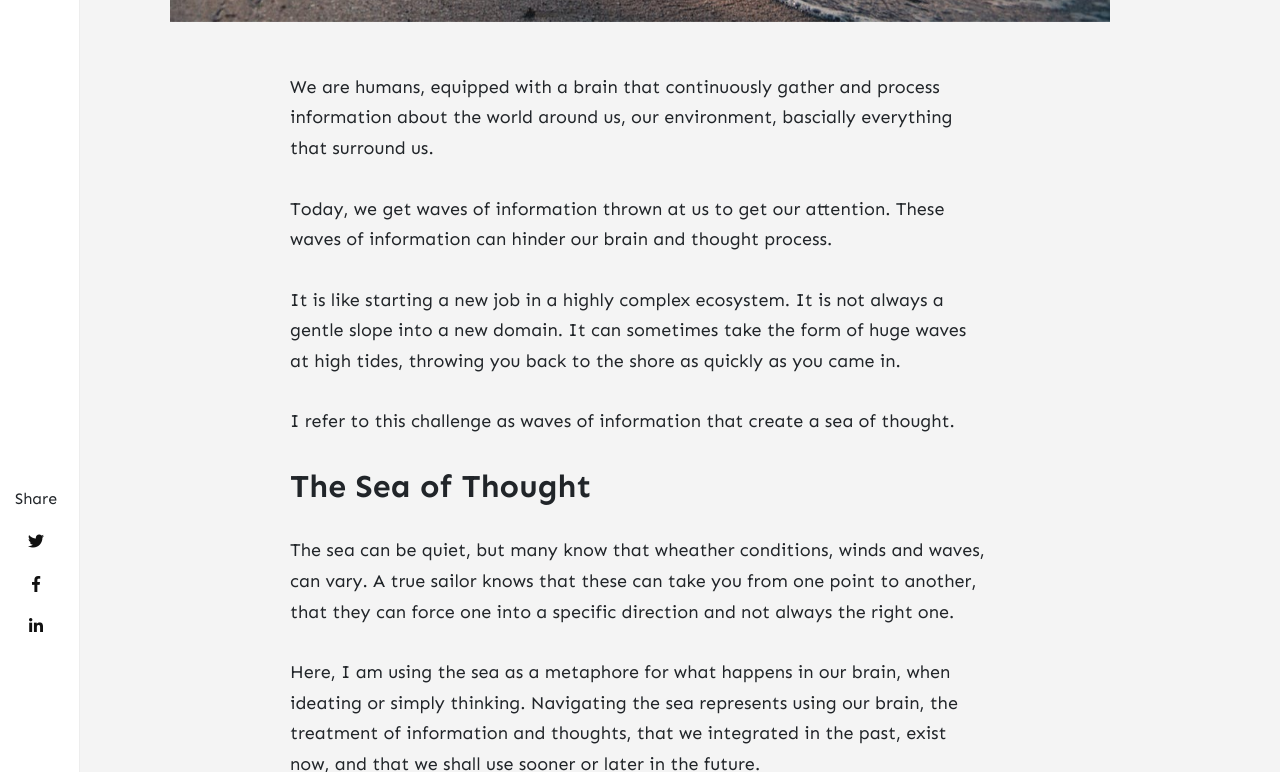
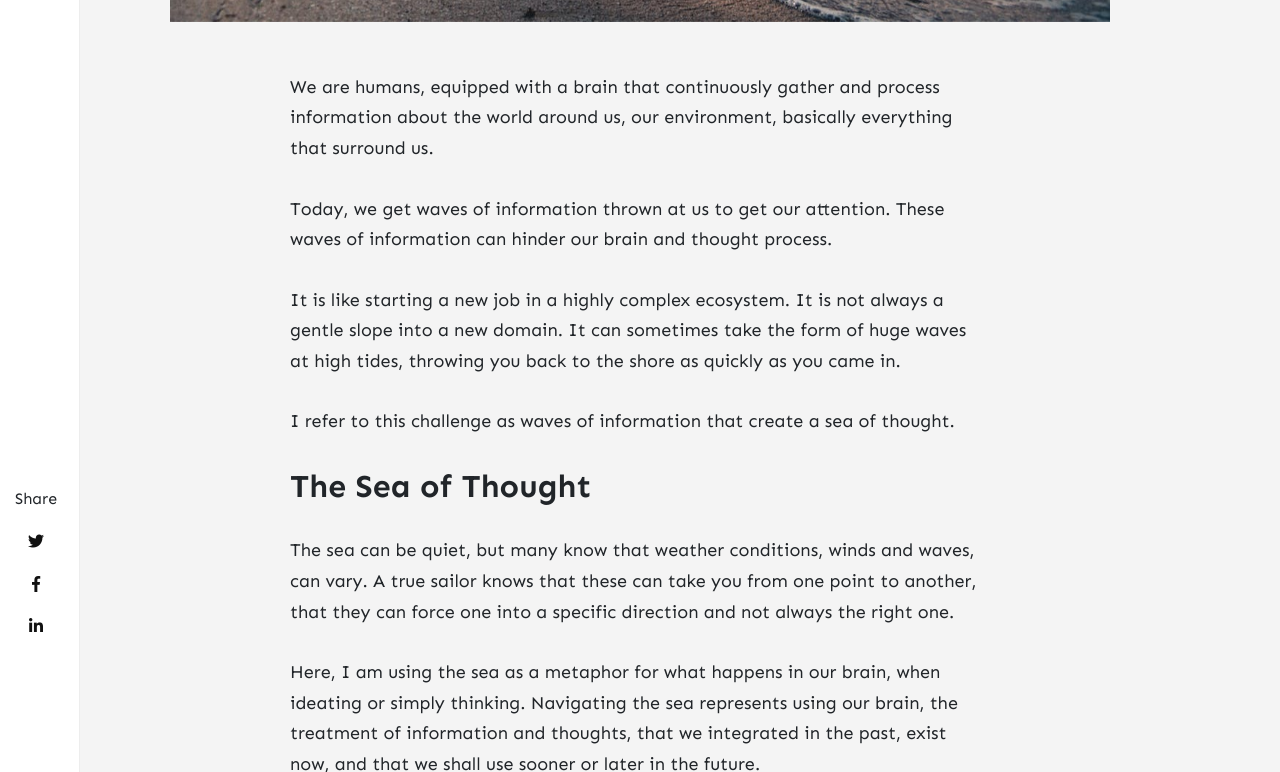
Before and after one commit to cogsea/cogsea.github.io, a Jekyll site: the page built from _posts/2023-12-15-sea-of-thought.md, in a window 1280 px wide and 1400 px high, scrolled down 854 px. Shown: the part 184-956 px from the top of the window. Built offline with Jekyll 4.4.1, drawn with Linux system fonts in a browser that asks for light colours; nearby versions of some CDN libraries; comment, search, counter and statistics services are not loaded.

```diff
--- a/_posts/2023-12-15-sea-of-thought.md
+++ b/_posts/2023-12-15-sea-of-thought.md
@@ -1,18 +1,22 @@
 ---
 layout: post
-title:  "Find Land in a Sea of Thought"
+title: Find Land in a Sea of Thought
 author: gaut
-categories: []
-tags: [ problem,syntropy,solution,thinking,entropy,]
+categories:
+tags:
+  - problem
+  - syntropy
+  - solution
+  - thinking
+  - entropy
 beforetoc: ""
-description: "Find land in a sear of thoughts"
+description: Find land in a sea of thoughts
 toc: false
 image: assets/images/land-in-sea.jpg
-# rating: 4.5
 comments: false
 ---
 
-We are humans, equipped with a brain that continuously gather and process information about the world around us, our environment, bascially everything that surround us.
+We are humans, equipped with a brain that continuously gather and process information about the world around us, our environment, basically everything that surround us.
 
 Today, we get waves of information thrown at us to get our attention. These waves of information can hinder our brain and thought process.
 
@@ -22,9 +26,9 @@ I refer to this challenge as waves of information that create a sea of thought.
 
 ## The Sea of Thought
 
-The sea can be quiet, but many know that wheather conditions, winds and waves, can vary. A true sailor knows that these can take you from one point to another, that they can force one into a specific direction and not always the right one.
+The sea can be quiet, but many know that weather conditions, winds and waves, can vary. A true sailor knows that these can take you from one point to another, that they can force one into a specific direction and not always the right one.
 
-Here, I am using the sea as a metaphore for what happens in our brain, when ideating or simply thinking. Navigating the sea represents using our brain, the treatment of information and thoughts, that we integrated in the past, exist now, and that we shall use sooner or later in the future.
+Here, I am using the sea as a metaphor for what happens in our brain, when ideating or simply thinking. Navigating the sea represents using our brain, the treatment of information and thoughts, that we integrated in the past, exist now, and that we shall use sooner or later in the future.
 
 The end goal of a thinking process, or when navigating the sea, is to find land. Find that idea, connection, or simply information that one might look for.
 
@@ -44,10 +48,7 @@ The end goal of a thinking process, or when navigating the sea, is to find land.
 
 These different states might as well be used to define the complexity of a problem, or of navigating easily or clearly the sea of information or thoughts our brain experience at all time.
 
-
-
 Writing express the process or the way to go from one point to another, one island to another.
-
 
 Without an anchor, your ship can drift away.
 
```
Also changed, not shown: _posts/2023-12-15-idea-rabbit.md (+1 -2 lines), assets/images/Pasted image 20231216231448.png (added).
